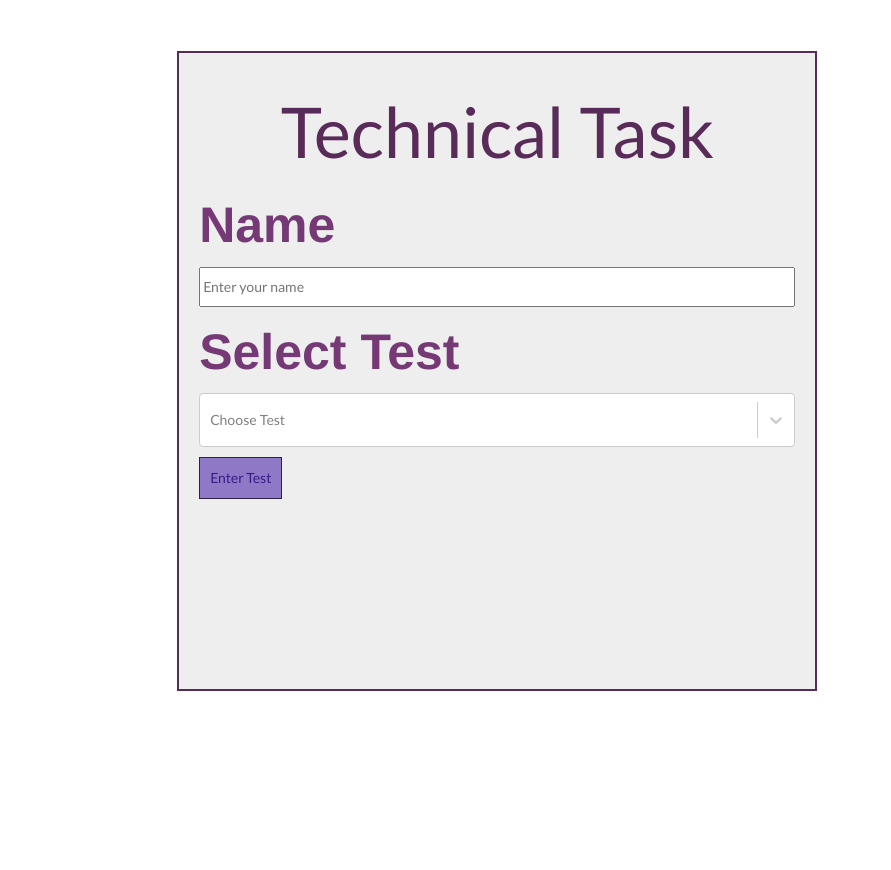
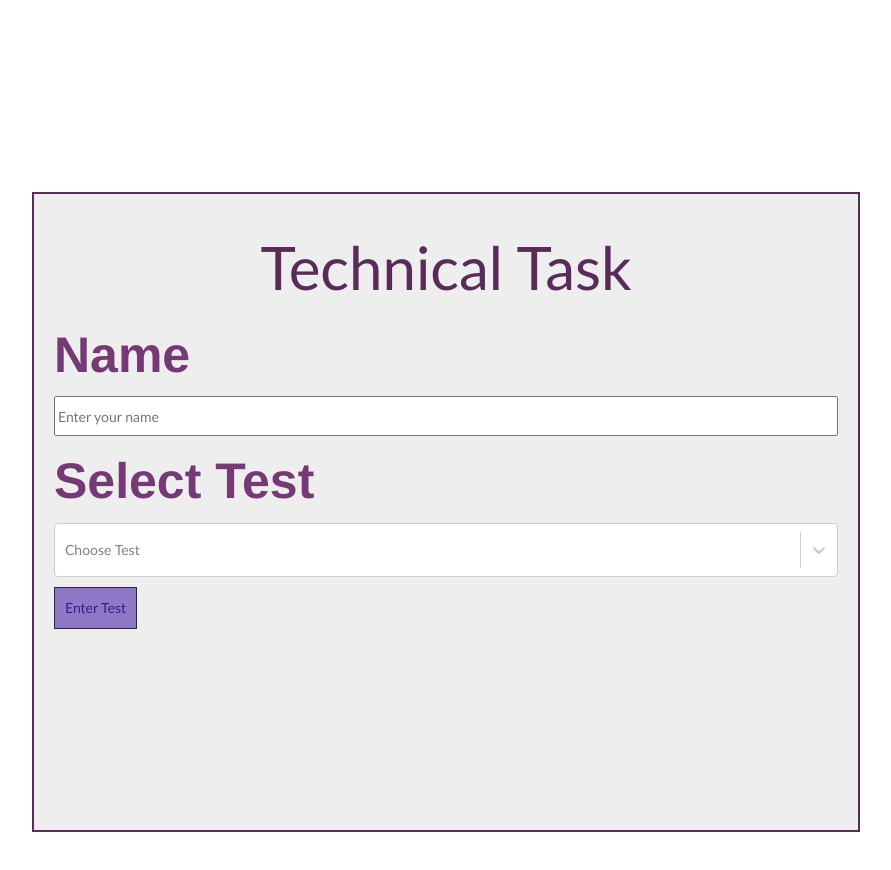
Before and after one commit to sswtlshth/Test-Application, a React app in the folder TestApplication/: page / in a window 1280 px wide. Shown: the whole page, without its empty margins (194-1085 px from the left). Before the commit the page ends 800 px from the top, so only its background shows below. Built offline with nearby package versions, Linux system fonts and the light colour scheme; no server answers.

Commit message:
Added css for login

```diff
--- a/TestApplication/src/styles/custom/components/_login.scss
+++ b/TestApplication/src/styles/custom/components/_login.scss
@@ -38,6 +38,16 @@
 
 @media(min-width:39rem){
 
+  .login-main{
+    width: 50%;
+    height: 80vh;
+   // left: 25%;
+   // position:relative;
+    min-width: 828px;
+   // margin: 4%;
+
+  }
+
   .main-title{
     font-size: 6rem;
   }
@@ -46,20 +56,13 @@
     font-size: 5rem;
   }
 
-  .login-main{
-    width: 50vw;
-    height: 80vh;
-    left: 25%;
-    position:relative;
-  }
-
 }
 
-@media(min-width: 40rem){
-  .login-main{
-    margin: 4%;
-  }
-  .main-title{
-    font-size: 7rem;
-  }
-}
+// @media(min-width: 40rem){
+//   .login-main{
+//     margin: 4%;
+//   }
+//   .main-title{
+//     font-size: 7rem;
+//   }
+// }
```
